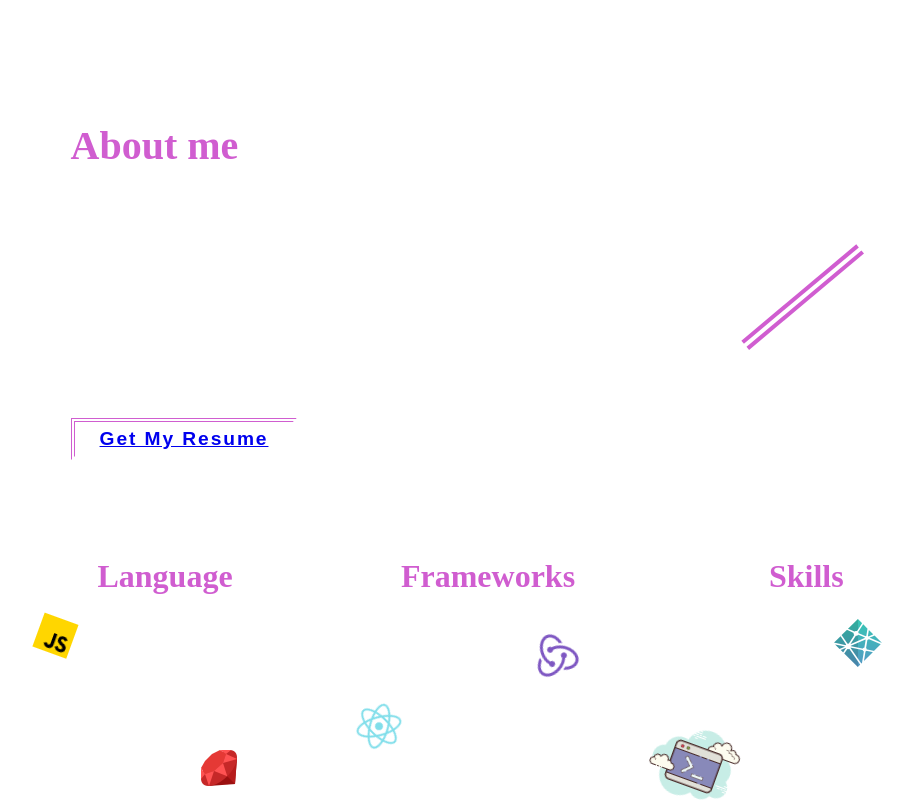
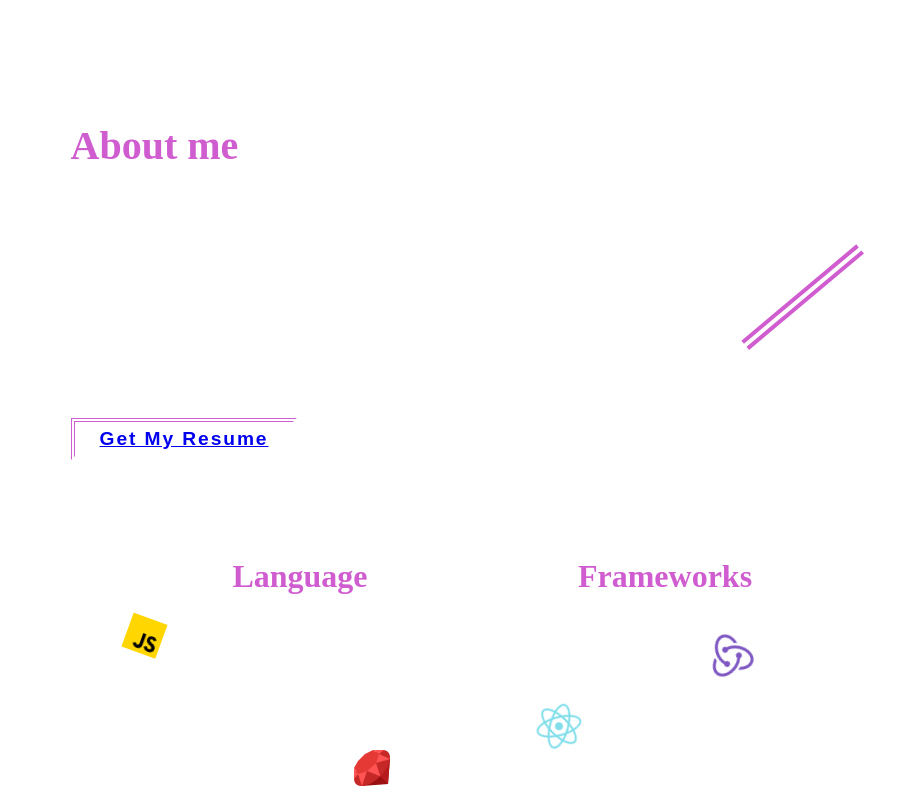
Before and after one commit to aizjicod/react-portfolio, a React (Create React App) app: page / in a window 1280 px wide. Shown: the part 2000-2800 px from the top of the page, without its empty margins (177-1090 px from the left). Built offline with nearby package versions, Linux system fonts and the light colour scheme; the HTML template or start-up script is replaced by a standard one.

Commit message:
Add final touches to about section on responsive desing

```diff
--- a/src/styles/about.css
+++ b/src/styles/about.css
@@ -84,6 +84,7 @@
   display: flex;
   justify-content: center;
   gap: 25px;
+  flex-wrap: wrap;
 }
 
 #about #skills ul {
@@ -91,6 +92,7 @@
   justify-content: center;
   flex-wrap: wrap;
   gap: 8px;
+  flex: 0 0 300px;
   list-style: none;
   position: relative;
 }
```
